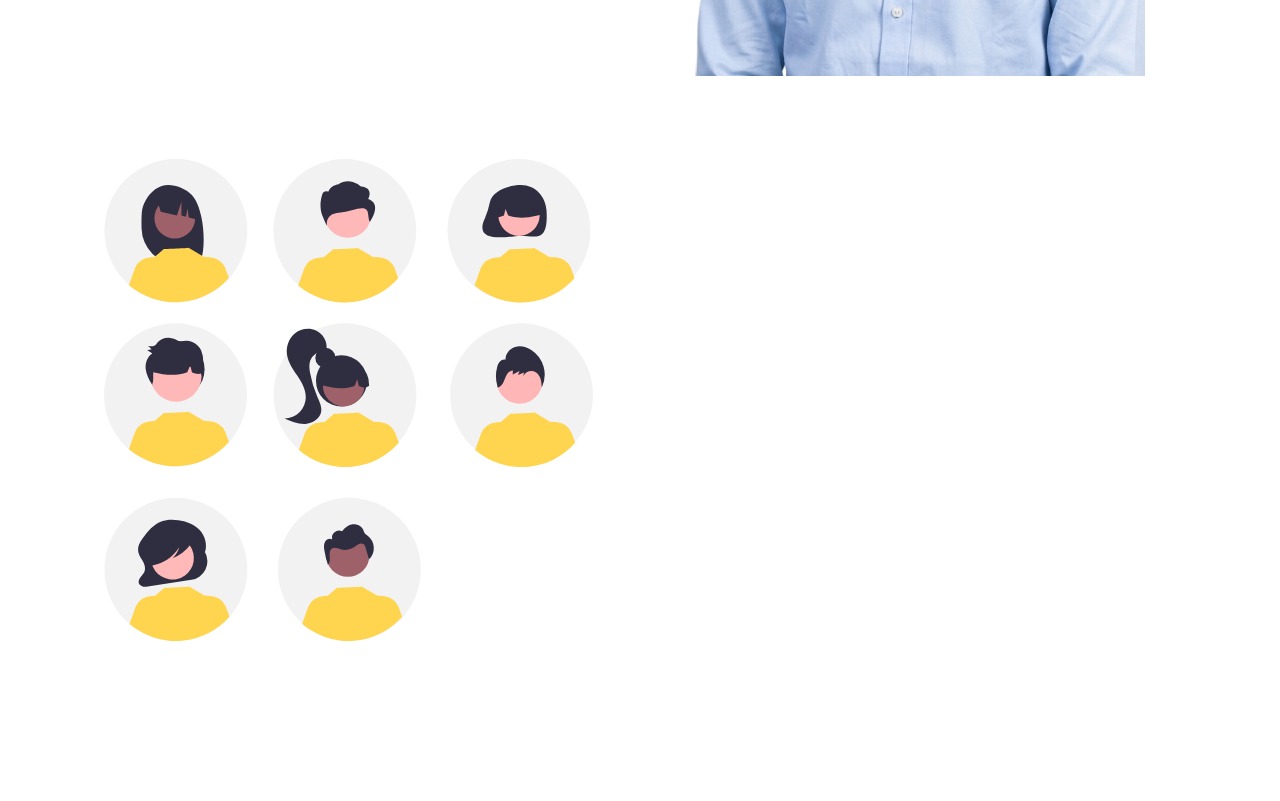
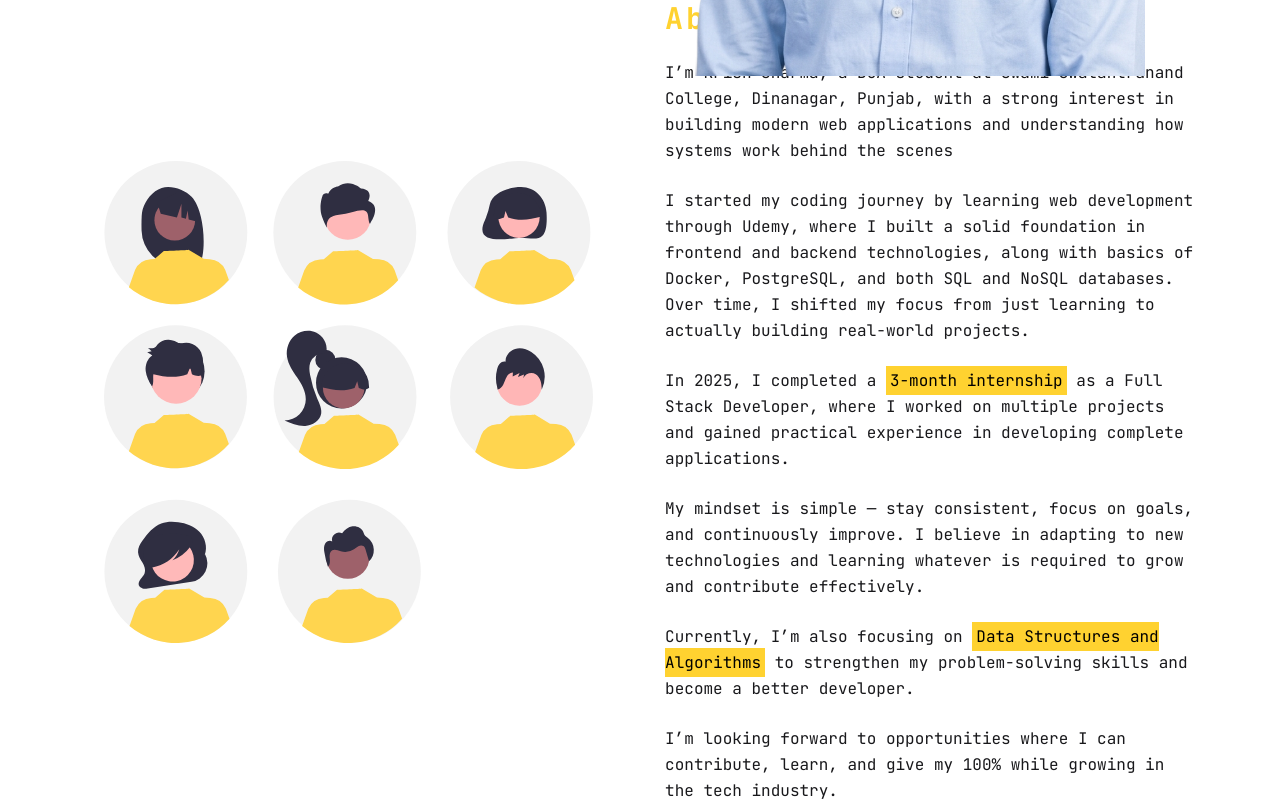
Before and after one commit to krish-sh/Portfolio, a Next.js app: page / in a window 1280 px wide. Shown: the part 800-1601 px from the top of the page. Built offline with nearby package versions, Linux system fonts and the light colour scheme.

Commit message:
about me

```diff
--- a/app/modules/components/About.tsx
+++ b/app/modules/components/About.tsx
@@ -1,14 +1,56 @@
+"use client";
+
+import { motion } from "framer-motion";
 import React from "react";
 
 function About() {
   return (
-    <div className="flex justify-center items-center  min-h-screen px-6 md:px-20 flex-col md:flex-row gap-12 w-full">
+    <div className="flex justify-center items-center  min-h-screen px-6 md:px-20 md:mt-0 mt-6 flex-col md:flex-row gap-12 w-full">
       {/* Left Section */}
-      <div className="w-full md:w-1/2 md:m-0 m-2 p-6">
-        <img src="/undraw_team_85hs.svg" alt="" className="w-2xl "/>
+      <div className="w-full md:w-1/2 md:m-0 m-2 p-6 hidden md:flex">
+        <img src="/undraw_team_85hs.svg" alt="" className="w-2xl " />
       </div>
       {/* Right Section */}
-      <div className="w-full md:w-1/2 space-y-6">
+      <div className="w-full md:w-1/2 space-y-6 flex flex-col  ">
+        <h1 className="font-bold text-3xl tracking-widest text-center md:text-start text-amber-300 ">
+          About Me
+        </h1>
+        <p className="  dark:text-zinc-400 text-zinc-900 leading-relaxed">
+          I’m Krish Sharma, a BCA student at Swami Swatantranand College,
+          Dinanagar, Punjab, with a strong interest in building modern web
+          applications and understanding how systems work behind the scenes
+        </p>
+        <p className="text-zinc-900 dark:text-zinc-400 leading-relaxed">
+          I started my coding journey by learning web development through Udemy,
+          where I built a solid foundation in frontend and backend technologies,
+          along with basics of Docker, PostgreSQL, and both SQL and NoSQL
+          databases. Over time, I shifted my focus from just learning to
+          actually building real-world projects.
+        </p>
+        <p className="text-zinc-900 dark:text-zinc-400 leading-relaxed">
+          In 2025, I completed a{" "}
+          <span className="bg-amber-300 text-black p-1">
+            3-month internship
+          </span>{" "}
+          as a Full Stack Developer, where I worked on multiple projects and
+          gained practical experience in developing complete applications.
+        </p>
+        <p className="text-zinc-900 dark:text-zinc-400 leading-relaxed">
+          My mindset is simple — stay consistent, focus on goals, and
+          continuously improve. I believe in adapting to new technologies and
+          learning whatever is required to grow and contribute effectively.
+        </p>
+        <p className="text-zinc-900 dark:text-zinc-400 leading-relaxed">
+          Currently, I’m also focusing on{" "}
+          <span className="bg-amber-300 p-1 text-black">
+            Data Structures and Algorithms
+          </span>{" "}
+          to strengthen my problem-solving skills and become a better developer.
+        </p>
+        <p className="text-zinc-900 dark:text-zinc-400 leading-relaxed">
+          I’m looking forward to opportunities where I can contribute, learn,
+          and give my 100% while growing in the tech industry.
+        </p>
       </div>
     </div>
   );
--- a/app/modules/components/HomePage.tsx
+++ b/app/modules/components/HomePage.tsx
@@ -97,11 +97,11 @@ function HomePage() {
         </div>
         {/* Left Image Div */}
         <div className="w-full md:w-1/2 flex justify-center  md:h-[600px] relative items-end   ">
-          <div className="absolute w-[320px] h-[320px] md:w-[500px] md:h-[500px] bg-amber-300 rounded-full blur-3xl"></div>
+          <div className="absolute w-[200px]   h-[200px] md:w-[500px]  md:h-[500px] bg-amber-300 rounded-full blur-3xl"></div>
           <img
             src="/image.png"
             alt="profile"
-            className="realtive z-10 w-[320px] md:w-[450px] object-cover translate-y-44"
+            className="realtive z-10 w-[200px] md:w-[450px] object-cover translate-y-3 sm:translate-y-10 md:translate-y-44"
           />
           <div className=" absolute top-10 right-10 w-3 h-3 bg-purple-500 rounded-full animate-pulse"></div>
 
--- a/app/modules/components/Project.tsx
+++ b/app/modules/components/Project.tsx
@@ -3,7 +3,7 @@ import React from 'react'
 function Project() {
   return (
     <div className="flex justify-center items-center
-         min-h-screen">project</div>
+         min-h-screen dark:text-red-400 ">project</div>
   )
 }
 
--- a/components/theme-toogle.tsx
+++ b/components/theme-toogle.tsx
@@ -1,27 +1,25 @@
-"use cleint";
+"use client";
 
 import { Moon, Sun } from "lucide-react";
 import { useTheme } from "next-themes";
 import { useEffect, useState } from "react";
 
 export function ThemeToogle() {
-  const { theme, setTheme } = useTheme();
+  const { resolvedTheme, setTheme } = useTheme();
   const [mounted, setMounted] = useState(false);
 
   useEffect(() => {
     setMounted(true);
   }, []);
 
-  if (!mounted) {
-    return null;
-  }
+  if (!mounted) return null;
 
   return (
     <div
       className="cursor-pointer"
-      onClick={() => setTheme(theme === "light" ? "dark" : "light")}
+      onClick={() => setTheme(resolvedTheme === "light" ? "dark" : "light")}
     >
-      {theme === "light" ? (
+      {resolvedTheme === "light" ? (
         <Moon className="h-5 w-5 text-black" />
       ) : (
         <Sun className="h-5 w-5 text-white" />
--- a/package.json
+++ b/package.json
@@ -12,6 +12,7 @@
     "@phosphor-icons/react": "^2.1.10",
     "class-variance-authority": "^0.7.1",
     "clsx": "^2.1.1",
+    "framer-motion": "^12.38.0",
     "lucide-react": "^1.8.0",
     "next": "16.2.3",
     "next-themes": "^0.4.6",
```
Also changed, not shown: 1 other file (tests, documents, lock files or other folders).
